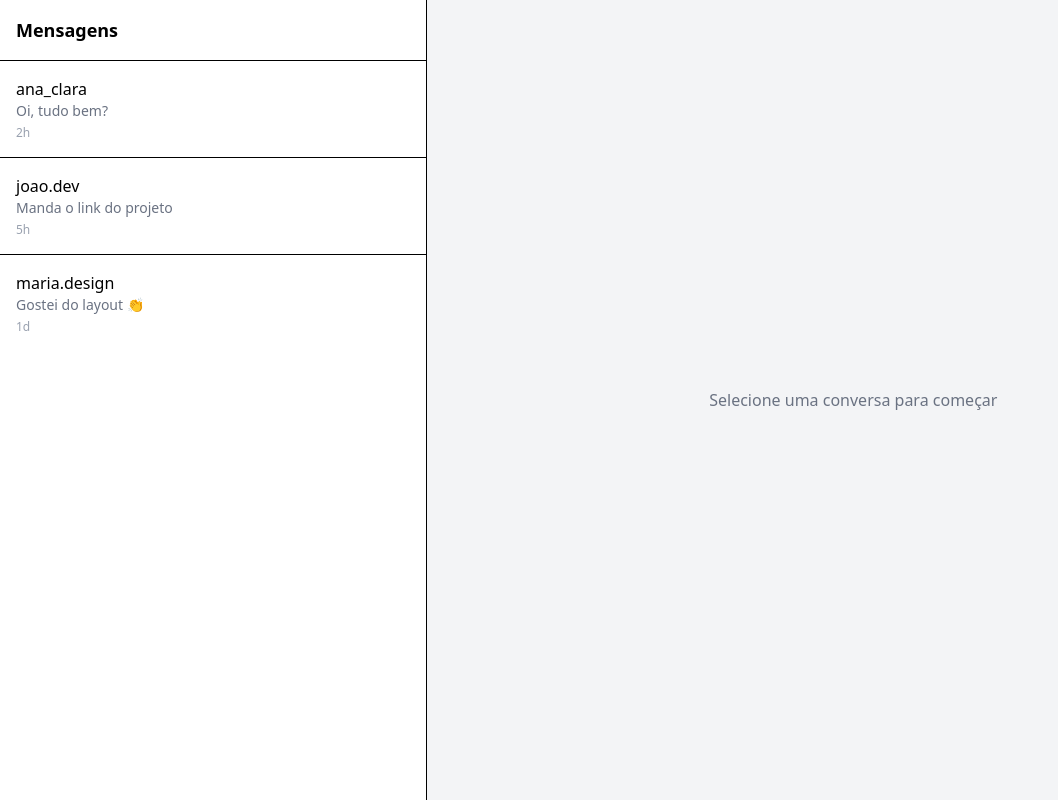
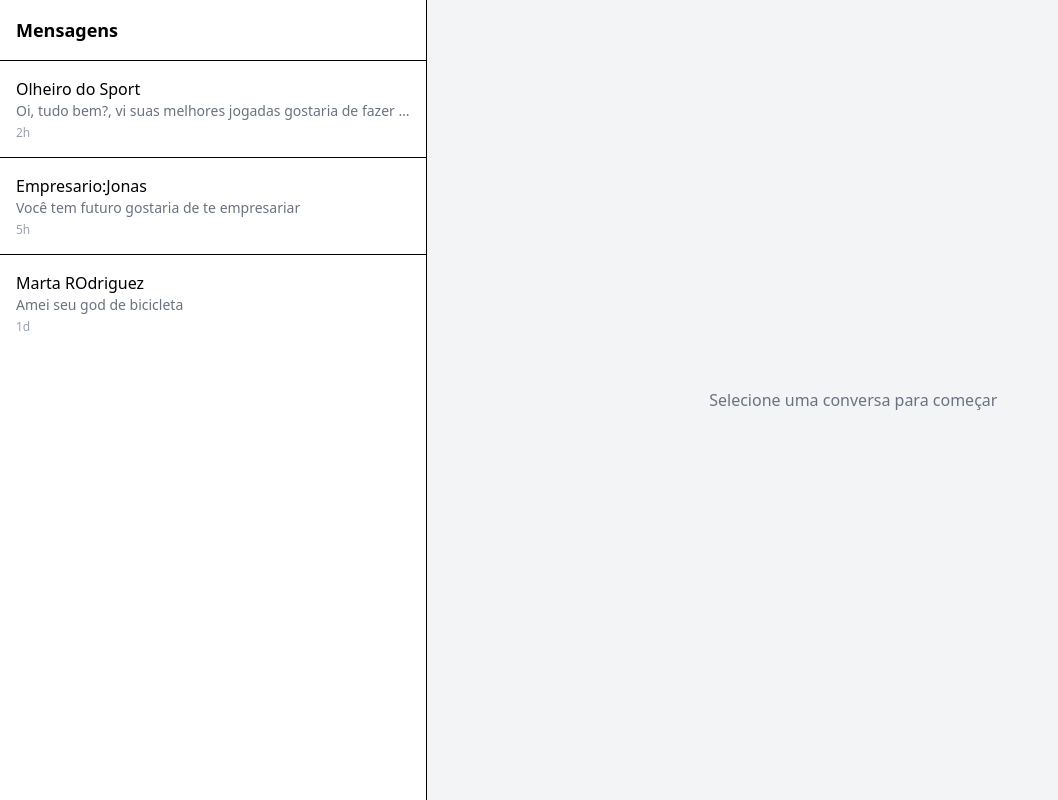
Before and after one commit to Neos-fiap/NeosPassaBola, a React (Vite) app: page /talk in a window 1280 px wide. Shown: the whole page, without its empty margins (0-1058 px from the left). Built offline with nearby package versions, Linux system fonts and the light colour scheme.

Commit message:
mudando nomes das mensagens

```diff
--- a/src/pages/talk.jsx
+++ b/src/pages/talk.jsx
@@ -4,20 +4,20 @@ export default function MessagesPage() {
   const [conversations] = useState([
     {
       id: 1,
-      username: "ana_clara",
-      lastMessage: "Oi, tudo bem?",
+      username: "Olheiro do Sport",
+      lastMessage: "Oi, tudo bem?, vi suas melhores jogadas gostaria de fazer um treino teste com você na base junior",
       time: "2h",
     },
     {
       id: 2,
-      username: "joao.dev",
-      lastMessage: "Manda o link do projeto",
+      username: "Empresario:Jonas",
+      lastMessage: "Você tem futuro gostaria de te empresariar",
       time: "5h",
     },
     {
       id: 3,
-      username: "maria.design",
-      lastMessage: "Gostei do layout 👏",
+      username: "Marta ROdriguez",
+      lastMessage: "Amei seu god de bicicleta",
       time: "1d",
     },
   ]);
```
